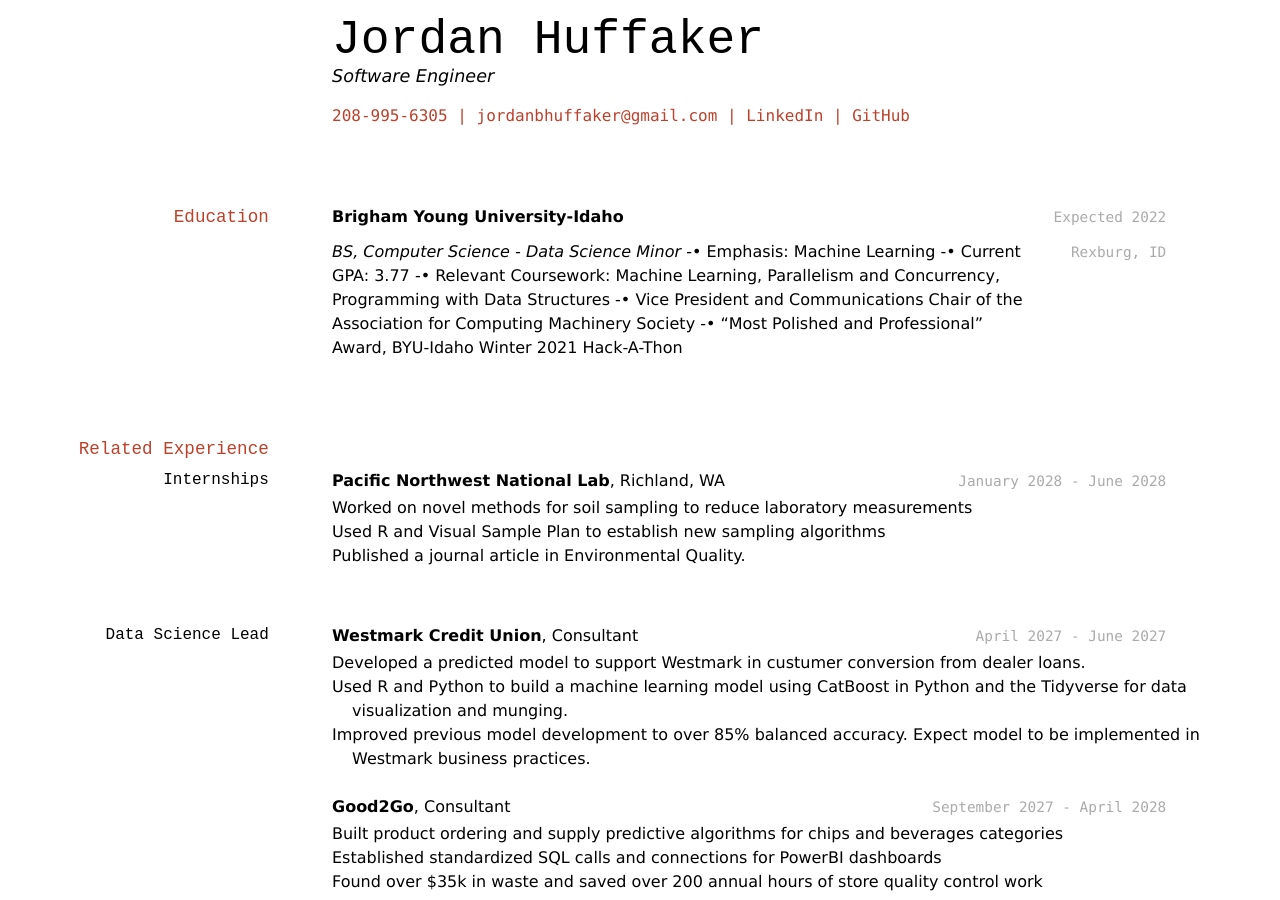
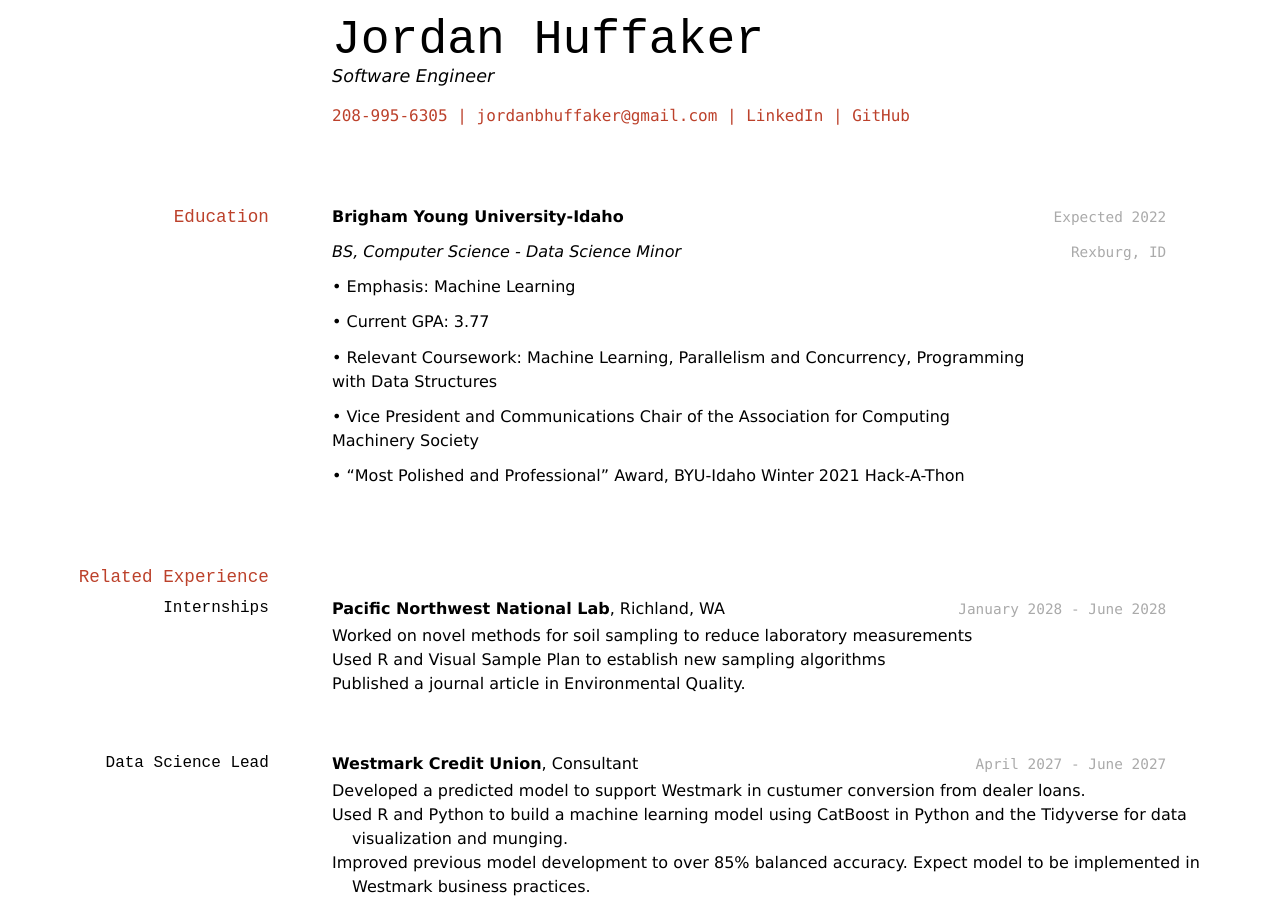
Before and after one commit to kingsfordkb009/huffaker-resume, a Jekyll site: the page built from docs/index.md, in a window 1280 px wide and 900 px high. Built offline with Jekyll 4.4.1, drawn with Linux system fonts in a browser that asks for light colours.

```diff
--- a/docs/index.md
+++ b/docs/index.md
@@ -21,11 +21,16 @@ __Brigham Young University-Idaho__
 
 `Rexburg, ID`
 _BS, Computer Science - Data Science Minor_
--•	Emphasis: Machine Learning
--•	Current GPA: 3.77
--•	Relevant Coursework: Machine Learning, Parallelism and Concurrency, Programming with Data Structures
--•	Vice President and Communications Chair of the Association for Computing Machinery Society
--•	“Most Polished and Professional” Award, BYU-Idaho Winter 2021 Hack-A-Thon
+
+•	Emphasis: Machine Learning
+
+•	Current GPA: 3.77
+
+•	Relevant Coursework: Machine Learning, Parallelism and Concurrency, Programming with Data Structures
+
+•	Vice President and Communications Chair of the Association for Computing Machinery Society
+
+•	“Most Polished and Professional” Award, BYU-Idaho Winter 2021 Hack-A-Thon
 
 ## Related Experience
 
```
